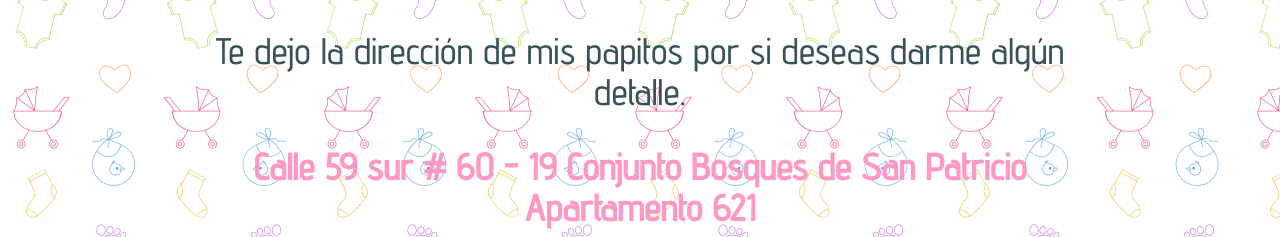
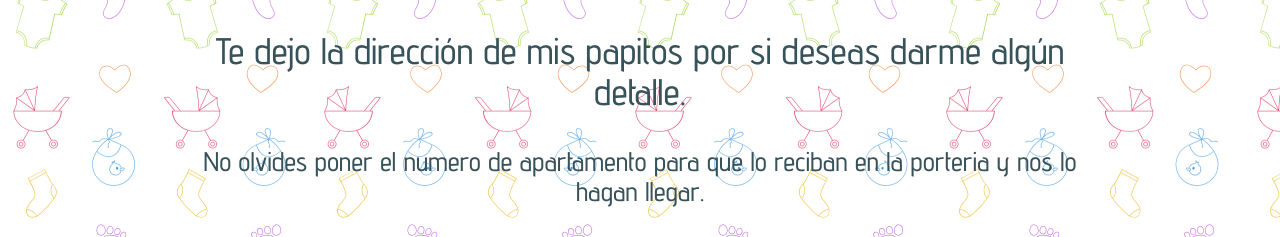
Before and after one commit to egcdark/Majo, a plain HTML site: page index.html in a window 1280 px wide. Shown: the part 712-949 px from the top of the page. Drawn offline with Linux system fonts and the light colour scheme; files that its build step writes are made by us from their sources.

Commit message:
Update index.html

```diff
--- a/index.html
+++ b/index.html
@@ -83,7 +83,6 @@
         </div>
         <h2 class="wow fadeInDown"> </h2>
         <h2 class="wow fadeInDown">Te dejo la dirección de mis papitos por si deseas darme algún detalle.</h2>
-        <h2 class="wow fadeInDown"><strong>Calle 59 sur # 60 - 19 Conjunto Bosques de San Patricio Apartamento 621</strong></h2>
         <h3 class="wow fadeInDown">No olvides poner el numero de apartamento para que lo reciban en la porteria y nos lo hagan llegar.</h3>
         <h2 class="wow fadeInDown">Por favor llena el formulario para notificar a mis papitos que deseas participar en la reunión virtual, se realizarán algunas actividades y veremos mis regalos.😁</h2>
         <hr>
```
